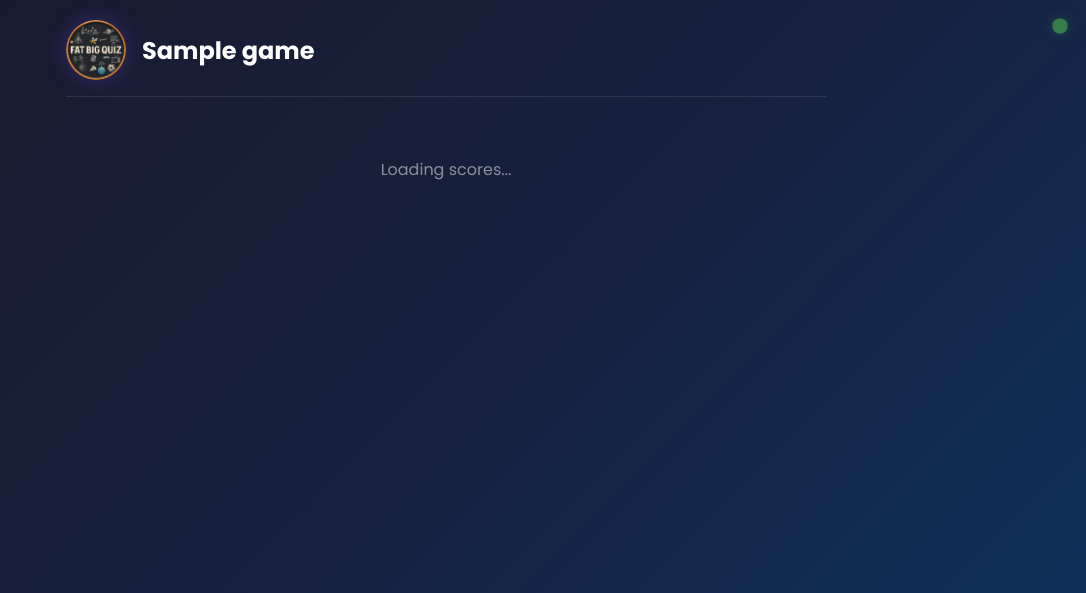
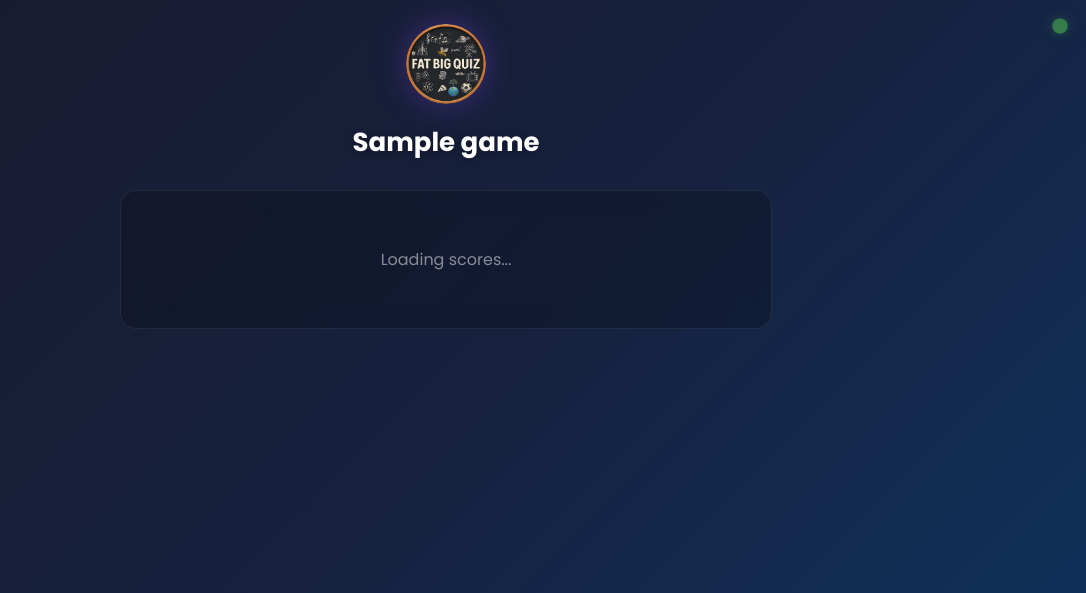
Before and after one commit to Lozzalingo/quiz-app, a Flask app: page /admin/game/1/scores in a window 1280 px wide. Shown: the top 593 px of the page, without its empty margins (194-1280 px from the left). Run offline with Flask 3, Linux system fonts and the light colour scheme; a user stored in the database is signed in; tables that the repository leaves empty hold one stand-in row (values such as "Sample post"); data that the repository does not hold is empty; some libraries are stand-ins or nearby versions.

Commit message:
Make scores page larger and nicer with centered header
- Center logo with game title underneath
- Larger text sizes (position 22px, name 18px, score 24px)
- Nicer container with blur backdrop and subtle border
- Better row styling with more padding
- Gold glow on scores
- Larger compact mode sizes

🤖 Generated with [Claude Code](https://claude.com/claude-code)

Co-Authored-By: Claude Opus 4.5 <noreply@anthropic.com>

```diff
--- a/templates/admin/scores.html
+++ b/templates/admin/scores.html
@@ -24,45 +24,48 @@
         }
 
         .container {
-            max-width: 800px;
+            max-width: 700px;
             margin: 0 auto;
-            padding: 20px;
+            padding: 24px;
         }
 
         .header {
-            display: flex;
-            align-items: center;
-            gap: 16px;
-            margin-bottom: 20px;
-            padding-bottom: 16px;
-            border-bottom: 1px solid rgba(255, 255, 255, 0.1);
+            text-align: center;
+            margin-bottom: 28px;
         }
 
         .logo {
-            width: 60px;
-            height: 60px;
+            width: 80px;
+            height: 80px;
             border-radius: 50%;
-            box-shadow: 0 0 20px rgba(103, 58, 183, 0.4);
+            box-shadow: 0 0 30px rgba(103, 58, 183, 0.5);
+            margin-bottom: 12px;
         }
 
         .game-title {
-            font-size: 24px;
+            font-size: 26px;
             font-weight: 700;
             color: white;
+            text-shadow: 0 2px 10px rgba(0, 0, 0, 0.3);
         }
 
         .scoreboard {
             display: flex;
             flex-direction: column;
-            gap: 4px;
+            gap: 6px;
+            background: rgba(0, 0, 0, 0.2);
+            border-radius: 16px;
+            padding: 16px;
+            backdrop-filter: blur(10px);
+            border: 1px solid rgba(255, 255, 255, 0.08);
         }
 
         .team-row {
             display: flex;
             align-items: center;
-            padding: 12px 16px;
-            background: rgba(255, 255, 255, 0.05);
-            border-radius: 8px;
+            padding: 14px 20px;
+            background: rgba(255, 255, 255, 0.06);
+            border-radius: 10px;
             border-left: 4px solid transparent;
             transition: transform 0.5s cubic-bezier(0.4, 0, 0.2, 1),
                         background 0.3s ease,
```
Also changed, not shown: other parts of templates/admin/scores.html (+20 -18 lines).
